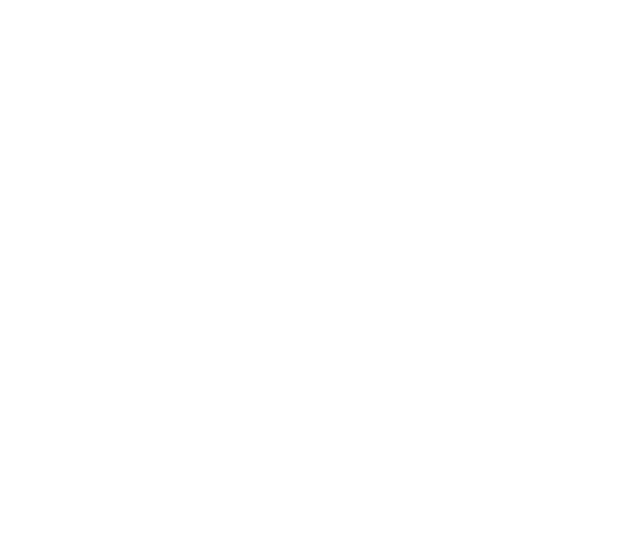
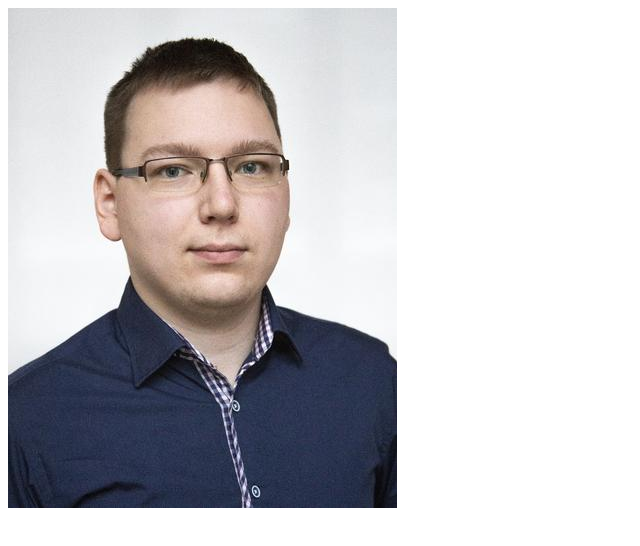
Before and after one commit to ckolobov/rsschool-cv, a plain HTML site: page index.html in a window 1280 px wide. Shown: the whole page, without its empty margins (0-640 px from the left). Drawn offline with Linux system fonts and the light colour scheme.

Commit message:
feat: add photo

```diff
--- a/index.html
+++ b/index.html
@@ -8,6 +8,6 @@
     <title>CV</title>
 </head>
 <body>
-
+    <img src="./assets/img/KKA.jpeg" alt="Konstantin Kolobov">
 </body>
 </html>
```
Also changed, not shown: assets/img/KKA.jpeg (added).
